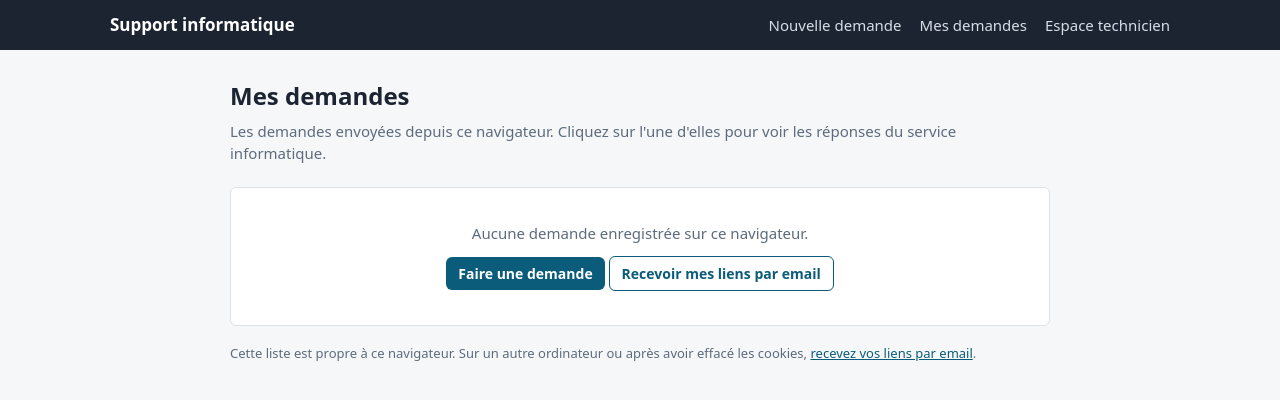
After one commit to taoufikCh/tickets_it, a Flask app: page /mes-demandes in a window 1280 px wide. The commit adds this page. Shown: the top 400 px of the page. Run offline with Flask 3, Linux system fonts and the light colour scheme.

Commit message:
mes demandes

```diff
--- a/tickets_it/routes/public.py
+++ b/tickets_it/routes/public.py
@@ -1,12 +1,46 @@
 """Pages publiques : formulaire de demande et suivi par lien."""
-from flask import abort, flash, g, redirect, render_template, request, url_for
+import threading
+import time
+
+from flask import abort, flash, g, jsonify, make_response, redirect, render_template, request, url_for
+from itsdangerous import URLSafeTimedSerializer
 
 from ..db import get_db, now
 from ..extensions import app
-from ..mail import notify_staff, notify_staff_project, projet_url, render_mail, send_mail, track_url
+from ..mail import email_enabled, notify_staff, notify_staff_project, projet_url, render_mail, send_mail, track_url
 from ..services import add_comment, add_pcomment, create_project, create_ticket, group_attachments, save_files, serve_attachment, valid_date
-from ..settings_store import CATEGORIES_ACTIVES, PRIORITES, derived
+from ..settings_store import CATEGORIES_ACTIVES, PRIORITES, derived, get_settings
 from ..sla import set_status
+
+
+# MES DEMANDES : mémorisation (cookie signé) des liens de suivi ouverts depuis ce navigateur
+_COOKIE, _MAX_MES, _ANNEE = "mes_demandes", 50, 365 * 86400
+
+
+def _ser():
+    return URLSafeTimedSerializer(app.secret_key, salt="mes-demandes")
+
+
+def _mes_load():
+    try:
+        data = _ser().loads(request.cookies.get(_COOKIE, ""), max_age=_ANNEE)
+        return {k: [x for x in data.get(k, []) if isinstance(x, str)][:_MAX_MES] for k in ("t", "p")}
+    except Exception:
+        return {"t": [], "p": []}
+
+
+def _remember(resp, kind, token):
+    """kind = 't' (ticket) ou 'p' (projet). Les techniciens connectés ne sont pas concernés."""
+    if g.user is not None:
+        return resp
+    data = _mes_load()
+    lst = data[kind]
+    if token in lst:
+        lst.remove(token)
+    lst.insert(0, token)
+    del lst[_MAX_MES:]
+    resp.set_cookie(_COOKIE, _ser().dumps(data), max_age=_ANNEE, httponly=True, samesite="Lax")
+    return resp
 
 
 # PAGES PUBLIQUES (demandeurs)
@@ -17,6 +51,21 @@ def _title_from(desc, limit=100):
         return first
     return first[:limit].rsplit(" ", 1)[0].rstrip(",;:- ") + "…"
 
+def _public_thread(db, t):
+    """Messages visibles par le demandeur + pièces jointes associées."""
+    comments = db.execute("SELECT * FROM comments WHERE ticket_id=? AND internal=0 ORDER BY id", (t["id"],)).fetchall()
+    internal_ids = {r["id"] for r in db.execute("SELECT id FROM comments WHERE ticket_id=? AND internal=1", (t["id"],))}
+    atts = group_attachments(db.execute("SELECT * FROM attachments WHERE ticket_id=? ORDER BY id", (t["id"],)).fetchall(),
+                             internal_ids)
+    return comments, atts
+
+def _public_pthread(db, p):
+    """Messages visibles par le demandeur + pièces jointes associées."""
+    comments = db.execute("SELECT * FROM project_comments WHERE project_id=? AND internal=0 ORDER BY id", (p["id"],)).fetchall()
+    internal_ids = {r["id"] for r in db.execute("SELECT id FROM project_comments WHERE project_id=? AND internal=1", (p["id"],))}
+    atts = group_attachments(db.execute("SELECT * FROM project_attachments WHERE project_id=? ORDER BY id", (p["id"],)).fetchall(),
+                             internal_ids)
+    return comments, atts
 
 @app.route("/", methods=["GET", "POST"])
 def nouveau():
@@ -48,7 +97,8 @@ def nouveau():
                 flash("Demande enregistrée, mais : " + " ".join(errors), "error")
             send_mail(email, *render_mail("project_created", nom=name, numero=pid, titre=title, lien=projet_url(token)))
             notify_staff_project(db, pid, title, name, department)
-            return redirect(url_for("projet_suivi", token=token, created=1))
+            # return redirect(url_for("projet_suivi", token=token, created=1))
+            return _remember(redirect(url_for("projet_suivi", token=token, created=1)), "p", token)
         tid, token = create_ticket(db, title=title, requester_name=name, requester_email=email,
                                    department=department, location=f.get("location", "").strip(),
                                    category=category, priority=priority, description=desc,
@@ -59,7 +109,8 @@ def nouveau():
             flash("Ticket créé, mais : " + " ".join(errors), "error")
         send_mail(email, *render_mail("ticket_created", nom=name, numero=tid, titre=title, lien=track_url(token)))
         notify_staff(db, tid, title, priority, name, category)
-        return redirect(url_for("suivi", token=token, created=1))
+        # return redirect(url_for("suivi", token=token, created=1))
+        return _remember(redirect(url_for("suivi", token=token, created=1)), "t", token)
     return render_template("nouveau.html", form={}, categories=CATEGORIES_ACTIVES, priorites=PRIORITES)
 
 
@@ -88,11 +139,33 @@ def suivi(token):
             if errors:
                 flash(" ".join(errors), "error")
         return redirect(url_for("suivi", token=token))
-    comments = db.execute("SELECT * FROM comments WHERE ticket_id=? AND internal=0 ORDER BY id", (t["id"],)).fetchall()
-    internal_ids = {r["id"] for r in db.execute("SELECT id FROM comments WHERE ticket_id=? AND internal=1", (t["id"],))}
-    atts = group_attachments(db.execute("SELECT * FROM attachments WHERE ticket_id=? ORDER BY id", (t["id"],)).fetchall(),
-                             internal_ids)
-    return render_template("suivi.html", t=t, comments=comments, atts=atts, created=request.args.get("created"))
+    #comments = db.execute("SELECT * FROM comments WHERE ticket_id=? AND internal=0 ORDER BY id", (t["id"],)).fetchall()
+    #internal_ids = {r["id"] for r in db.execute("SELECT id FROM comments WHERE ticket_id=? AND internal=1", (t["id"],))}
+    #atts = group_attachments(db.execute("SELECT * FROM attachments WHERE ticket_id=? ORDER BY id", (t["id"],)).fetchall(),
+    #                         internal_ids)
+    #return render_template("suivi.html", t=t, comments=comments, atts=atts, created=request.args.get("created"))
+
+    comments, atts = _public_thread(db, t)
+    # return render_template("suivi.html", t=t, comments=comments, atts=atts, created=request.args.get("created"))
+    return _remember(make_response(render_template("suivi.html", t=t, comments=comments, atts=atts,
+                                                   created=request.args.get("created"))), "t", token)
+
+
+@app.route("/suivi/<token>/messages")
+def suivi_messages(token):
+    """Interrogé par la page de suivi : renvoie les échanges seulement s'ils ont changé."""
+    db = get_db()
+    t = _ticket_by_token(db, token)
+    comments, atts = _public_thread(db, t)
+    last = comments[-1]["id"] if comments else 0
+    if request.args.get("apres", type=int) == last and request.args.get("statut") == t["status"]:
+        resp = jsonify(changed=False)
+    else:
+        resp = jsonify(changed=True, last=last, status=t["status"],
+                       slug=app.jinja_env.filters["slug"](t["status"]),
+                       html=render_template("suivi_echanges.html", t=t, comments=comments, atts=atts))
+    resp.headers["Cache-Control"] = "no-store"
+    return resp
 
 
 @app.route("/suivi/<token>/fichier/<int:aid>")
@@ -137,14 +210,37 @@ def projet_suivi(token):
             if errors:
                 flash(" ".join(errors), "error")
         return redirect(url_for("projet_suivi", token=token))
-    comments = db.execute("SELECT * FROM project_comments WHERE project_id=? AND internal=0 ORDER BY id", (p["id"],)).fetchall()
-    internal_ids = {r["id"] for r in db.execute("SELECT id FROM project_comments WHERE project_id=? AND internal=1", (p["id"],))}
-    atts = group_attachments(db.execute("SELECT * FROM project_attachments WHERE project_id=? ORDER BY id", (p["id"],)).fetchall(),
-                             internal_ids)
+    # comments = db.execute("SELECT * FROM project_comments WHERE project_id=? AND internal=0 ORDER BY id", (p["id"],)).fetchall()
+    # internal_ids = {r["id"] for r in db.execute("SELECT id FROM project_comments WHERE project_id=? AND internal=1", (p["id"],))}
+    # atts = group_attachments(db.execute("SELECT * FROM project_attachments WHERE project_id=? ORDER BY id", (p["id"],)).fetchall(),
+    #                          internal_ids)
+    # done, total = _progress(db, p["id"])
+    # return render_template("projet_suivi.html", p=p, comments=comments, atts=atts, done=done, total=total,
+    #                               created=request.args.get("created"))
+
+    comments, atts = _public_pthread(db, p)
     done, total = _progress(db, p["id"])
-    return render_template("projet_suivi.html", p=p, comments=comments, atts=atts, done=done, total=total,
-                                  created=request.args.get("created"))
+    # return render_template("projet_suivi.html", p=p, comments=comments, atts=atts, done=done, total=total,
+    #                        created=request.args.get("created"))
+    return _remember(make_response(render_template("projet_suivi.html", p=p, comments=comments, atts=atts, done=done,
+                                                   total=total, created=request.args.get("created"))), "p", token)
 
+@app.route("/projet/<token>/messages")
+def projet_messages(token):
+    """Interrogé par la page de suivi du projet : renvoie les échanges seulement s'ils ont changé."""
+    db = get_db()
+    p = _projet_by_token(db, token)
+    comments, atts = _public_pthread(db, p)
+    last = comments[-1]["id"] if comments else 0
+    if request.args.get("apres", type=int) == last and request.args.get("statut") == p["status"]:
+        resp = jsonify(changed=False)
+    else:
+        resp = jsonify(changed=True, last=last, status=p["status"],
+                       label="En attente de validation" if p["status"] == "Proposé" else p["status"],
+                       slug=app.jinja_env.filters["slug"](p["status"]),
+                       html=render_template("projet_echanges.html", p=p, comments=comments, atts=atts))
+    resp.headers["Cache-Control"] = "no-store"
+    return resp
 
 @app.route("/projet/<token>/fichier/<int:aid>")
 def projet_suivi_fichier(token, aid):
@@ -155,3 +251,66 @@ def projet_suivi_fichier(token, aid):
     if a is None:
         abort(404)
     return serve_attachment(a)
+
+@app.route("/mes-demandes")
+def mes_demandes():
+    db, data = get_db(), _mes_load()
+    tickets, projets = [], []
+    if data["t"]:
+        tickets = db.execute(f"SELECT id, token, title, status, category, created_at, updated_at FROM tickets "
+                             f"WHERE token IN ({','.join('?' * len(data['t']))}) ORDER BY id DESC", data["t"]).fetchall()
+    if data["p"]:
+        projets = db.execute(f"SELECT id, token, title, status, created_at, updated_at FROM projects "
+                             f"WHERE token IN ({','.join('?' * len(data['p']))}) ORDER BY id DESC", data["p"]).fetchall()
+    return render_template("mes_demandes.html", tickets=tickets, projets=projets)
+
+
+# RECEVOIR MES LIENS PAR EMAIL
+_liens_log, _liens_lock = {}, threading.Lock()
+
+
+def _rate_ok(key, limit, window=3600):
+    """True si l'action est autorisée (au plus `limit` fois par `window` secondes pour cette clé)."""
+    n = time.time()
+    with _liens_lock:
+        hits = [x for x in _liens_log.get(key, []) if n - x < window]
+        if len(hits) >= limit:
+            _liens_log[key] = hits
+            return False
+        hits.append(n)
+        _liens_log[key] = hits
+        if len(_liens_log) > 5000:   # nettoyage des clés expirées
+            for k in [k for k, v in _liens_log.items() if not v or n - v[-1] >= window]:
+                del _liens_log[k]
+    return True
+
+
+@app.route("/mes-demandes/recevoir", methods=["GET", "POST"], endpoint="mes_liens")
+def mes_liens():
+    if request.method == "POST":
+        email = request.form.get("email", "").strip().lower()
+        cfg = get_settings()
+        if "@" not in email or "." not in email.rsplit("@", 1)[-1] or len(email) > 200:
+            flash("Saisissez une adresse email valide.", "error")
+            return render_template("mes_liens.html", email=email), 400
+        if not email_enabled() or cfg["mail_requesters"] != "1":
+            flash("L'envoi d'emails n'est pas disponible pour le moment. Utilisez le lien de suivi reçu à la création de votre demande.", "error")
+            return render_template("mes_liens.html", email=email), 503
+        if not _rate_ok("ip:" + (request.remote_addr or ""), 10):
+            flash("Trop de tentatives depuis ce poste. Réessayez dans une heure.", "error")
+            return render_template("mes_liens.html", email=email), 429
+        if _rate_ok("mail:" + email, 3):
+            db = get_db()
+            lines = []
+            for t in db.execute("SELECT token, id, title, status FROM tickets WHERE lower(requester_email)=? ORDER BY id DESC LIMIT 30", (email,)):
+                lines.append(f"- Réclamation #{t['id']} · {' '.join(t['title'].split())} ({t['status']})\n  {track_url(t['token'])}")
+            for p in db.execute("SELECT token, id, title, status FROM projects WHERE lower(requester_email)=? ORDER BY id DESC LIMIT 30", (email,)):
+                status = "En attente de validation" if p["status"] == "Proposé" else p["status"]
+                lines.append(f"- Projet #{p['id']} · {' '.join(p['title'].split())} ({status})\n  {projet_url(p['token'])}")
+            liste = "\n".join(lines) or "Aucune demande n'est enregistrée avec cette adresse."
+            send_mail(email, *render_mail("mes_liens", liste=liste))
+        # même réponse que l'adresse soit connue ou non : on ne révèle pas qui a déposé des demandes
+        flash("Si cette adresse est enregistrée, un email contenant vos liens de suivi vient de vous être envoyé. "
+              "Vérifiez aussi vos courriers indésirables.", "ok")
+        return redirect(url_for("mes_liens"))
+    return render_template("mes_liens.html", email="")
--- a/tickets_it/templates/base.html
+++ b/tickets_it/templates/base.html
@@ -181,6 +181,7 @@ table.cal td.sel{outline:2px solid var(--brand);outline-offset:-2px}
 <header class="top"><div class="in">
  <a class="brand" href="{{ url_for('nouveau') }}">{% if logo_url %}<img class="logo" src="{{ logo_url }}" alt="">{% endif %}{{ app_name }}</a>
  <a href="{{ url_for('nouveau') }}">Nouvelle demande</a>
+ <a href="{{ url_for('mes_demandes') }}">Mes demandes</a>
  <a href="{{ url_for('login') }}">Espace technicien</a>
 </div></header>
 {% endif %}
--- /dev/null
+++ b/tickets_it/templates/mes_demandes.html
@@ -0,0 +1,21 @@
+{% extends 'base.html' %}{% block title %}Mes demandes{% endblock %}{% block mainclass %}mid{% endblock %}
+{% block content %}
+<h1>Mes demandes</h1>
+<p class="lead">Les demandes envoyées depuis ce navigateur. Cliquez sur l'une d'elles pour voir les réponses du service informatique.</p>
+{% if not tickets and not projets %}<div class="panel empty">Aucune demande enregistrée sur ce navigateur.<br>
+<a class="btn sm" style="margin-top:12px" href="{{ url_for('nouveau') }}">Faire une demande</a>
+<a class="btn sec sm" style="margin-top:12px" href="{{ url_for('mes_liens') }}">Recevoir mes liens par email</a></div>{% endif %}
+{% if tickets %}<h2>Réclamations</h2>
+<div class="panel tablewrap" style="padding:0"><table><thead><tr><th>N°</th><th>Sujet</th><th>Statut</th><th>Dernière activité</th></tr></thead><tbody>
+{% for t in tickets %}<tr><td>#{{ t['id'] }}</td>
+ <td><a class="t" href="{{ url_for('suivi', token=t['token']) }}">{{ t['title'] }}</a><div class="meta">{{ t['category'] }} · ouverte le {{ t['created_at']|dt }}</div></td>
+ <td><span class="badge s-{{ t['status']|slug }}">{{ t['status'] }}</span></td><td class="meta">{{ t['updated_at']|dt }}</td></tr>{% endfor %}
+</tbody></table></div>{% endif %}
+{% if projets %}<h2>Demandes de projet</h2>
+<div class="panel tablewrap" style="padding:0"><table><thead><tr><th>N°</th><th>Sujet</th><th>Statut</th><th>Dernière activité</th></tr></thead><tbody>
+{% for p in projets %}<tr><td>#{{ p['id'] }}</td>
+ <td><a class="t" href="{{ url_for('projet_suivi', token=p['token']) }}">{{ p['title'] }}</a><div class="meta">demandé le {{ p['created_at']|dt }}</div></td>
+ <td><span class="badge s-{{ p['status']|slug }}">{{ 'En attente de validation' if p['status']=='Proposé' else p['status'] }}</span></td><td class="meta">{{ p['updated_at']|dt }}</td></tr>{% endfor %}
+</tbody></table></div>{% endif %}
+<p class="meta">Cette liste est propre à ce navigateur. Sur un autre ordinateur ou après avoir effacé les cookies, <a href="{{ url_for('mes_liens') }}">recevez vos liens par email</a>.</p>
+{% endblock %}
--- /dev/null
+++ b/tickets_it/templates/projet_echanges.html
@@ -0,0 +1,3 @@
+{% from 'macros.html' import files with context %}
+{% for c in comments %}<div class="comment {{ 'staff' if c['is_staff'] }}"><div class="who">{{ c['author'] }}{% if c['is_staff'] %} (service informatique){% endif %} · {{ c['created_at']|dt }}</div><p>{{ c['body'] }}</p>{{ files(atts.get(c['id']), p['token'], True) }}</div>
+{% else %}<p class="meta">Aucun message pour l'instant.</p>{% endfor %}
--- /dev/null
+++ b/tickets_it/templates/suivi_echanges.html
@@ -0,0 +1,3 @@
+{% from 'macros.html' import files with context %}
+{% for c in comments %}<div class="comment {{ 'staff' if c['is_staff'] }}"><div class="who">{{ c['author'] }}{% if c['is_staff'] %} (service informatique){% endif %} · {{ c['created_at']|dt }}</div><p>{{ c['body'] }}</p>{{ files(atts.get(c['id']), t['token']) }}</div>
+{% else %}<p class="meta">Aucun message pour l'instant.</p>{% endfor %}
```
Also changed, not shown: tickets_it/config.py (+6 -1 lines), tickets_it/templates/mes_liens.html (added, +11 -0 lines), tickets_it/templates/projet_suivi.html (+29 -4 lines), tickets_it/templates/suivi.html (+24 -3 lines), sauvegardes/base/tickets-20261011-195633.db (added), tickets.db.
